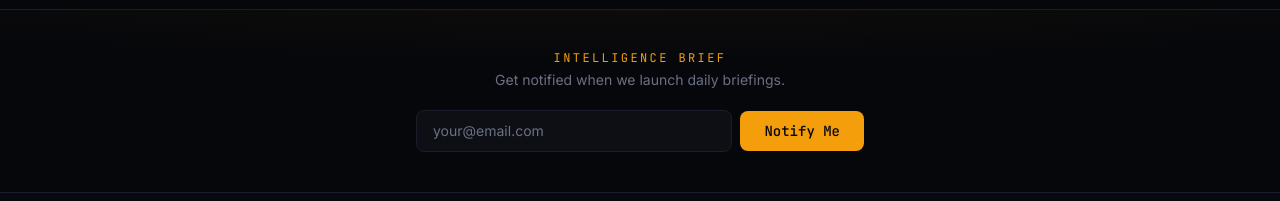
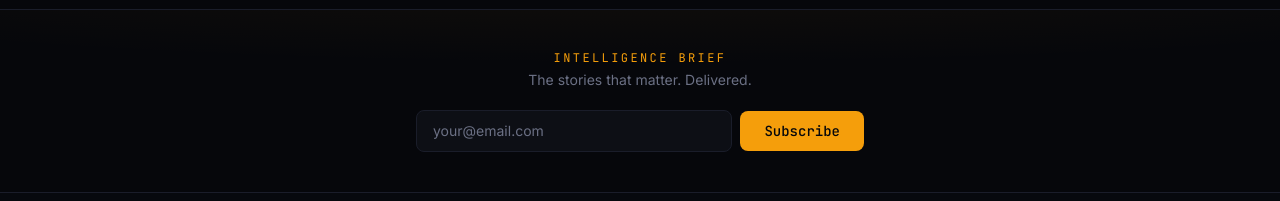
Before and after one commit to Balisa50/VANTAGE, a Next.js app: page / in a window 1280 px wide. Shown: the part 589-790 px from the top of the page. Built offline with nearby package versions, Linux system fonts and the light colour scheme; no server answers; the database is empty; a web font is replaced by a local one.

Commit message:
Clean up digest signup copy

```diff
--- a/app/components/DigestSignup.tsx
+++ b/app/components/DigestSignup.tsx
@@ -37,7 +37,7 @@ export default function DigestSignup() {
         <div className="relative text-center py-10 px-4">
           <span className="inline-flex items-center gap-2 text-sm font-mono text-accent-amber">
             <span className="w-2 h-2 rounded-full bg-accent-green" />
-            You&apos;re on the list. We&apos;ll be in touch.
+            You&apos;re in.
           </span>
         </div>
       </div>
@@ -52,7 +52,7 @@ export default function DigestSignup() {
           Intelligence Brief
         </h3>
         <p className="text-sm text-text-secondary mb-5">
-          Get notified when we launch daily briefings.
+          The stories that matter. Delivered.
         </p>
         <form
           onSubmit={handleSubmit}
@@ -71,7 +71,7 @@ export default function DigestSignup() {
             disabled={status === "loading"}
             className="w-full sm:w-auto px-6 py-2.5 bg-accent-amber text-background text-sm font-mono font-medium rounded-lg hover:bg-accent-amber/90 hover:shadow-[0_0_20px_rgba(245,158,11,0.15)] transition-all disabled:opacity-50 whitespace-nowrap"
           >
-            {status === "loading" ? "..." : "Notify Me"}
+            {status === "loading" ? "..." : "Subscribe"}
           </button>
         </form>
         {status === "error" && (
```
